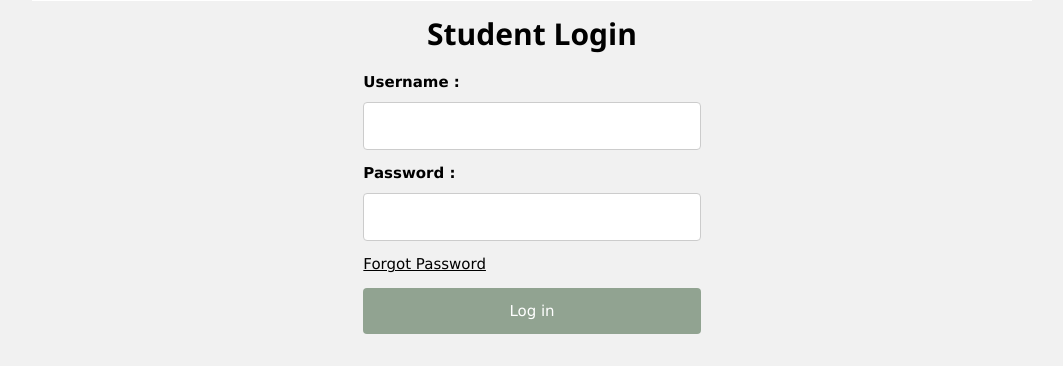
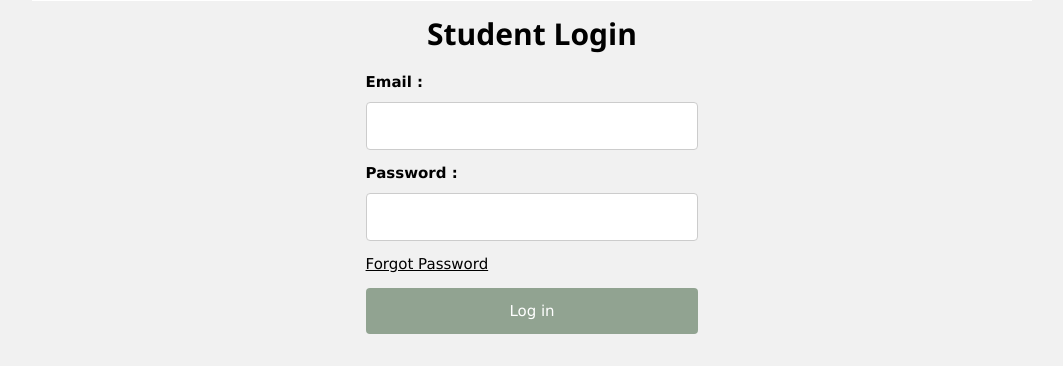
Before and after one commit to siseisya/Final-Year-Project, a PHP site: page / in a window 1280 px wide. Shown: the part 445-811 px from the top of the page, without its empty margins (108-1171 px from the left). Run offline with PHP 8.4, Linux system fonts and the light colour scheme.

Commit message:
Update index.php

```diff
--- a/index.php
+++ b/index.php
@@ -76,7 +76,7 @@ if (isset($_POST['signin'])) {
             <tr>
 
             <tr>
-              <td><b>Username :</b> <input type="text" name="username" value="" required> </td>
+              <td><b>Email :</b> <input type="text" name="username" value="" required> </td>
             </tr>
 
             <tr>
```
